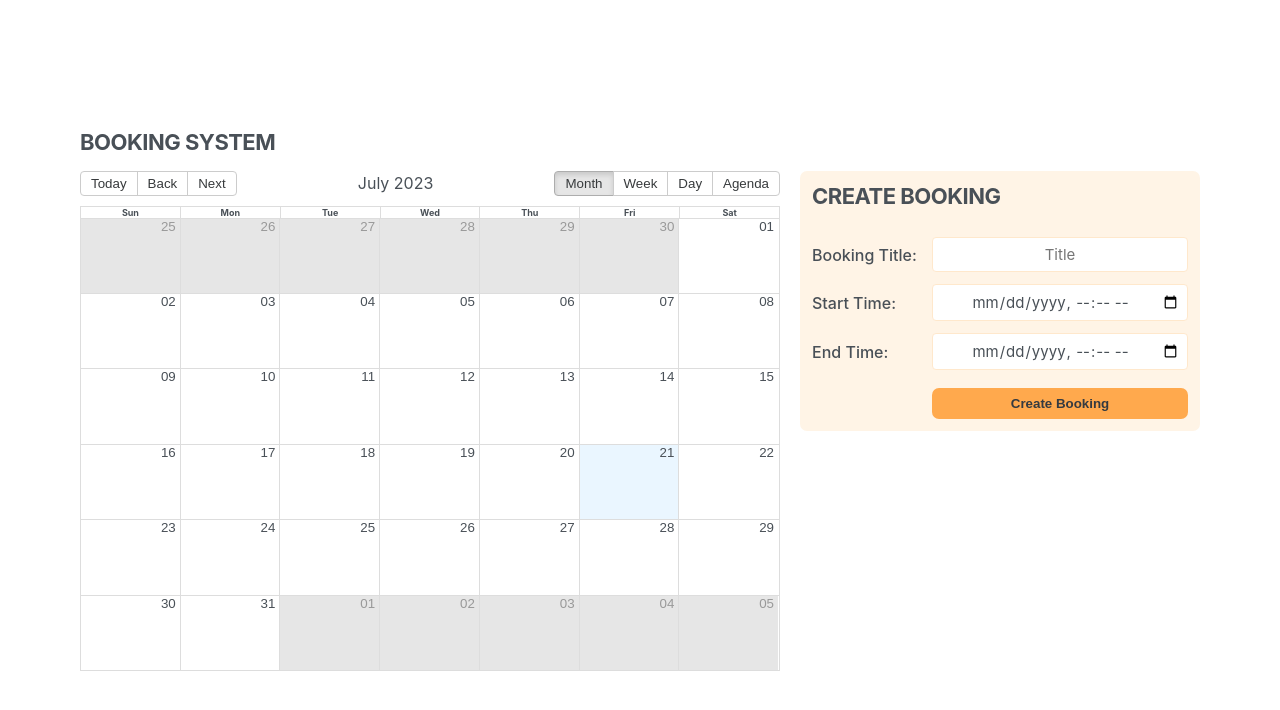
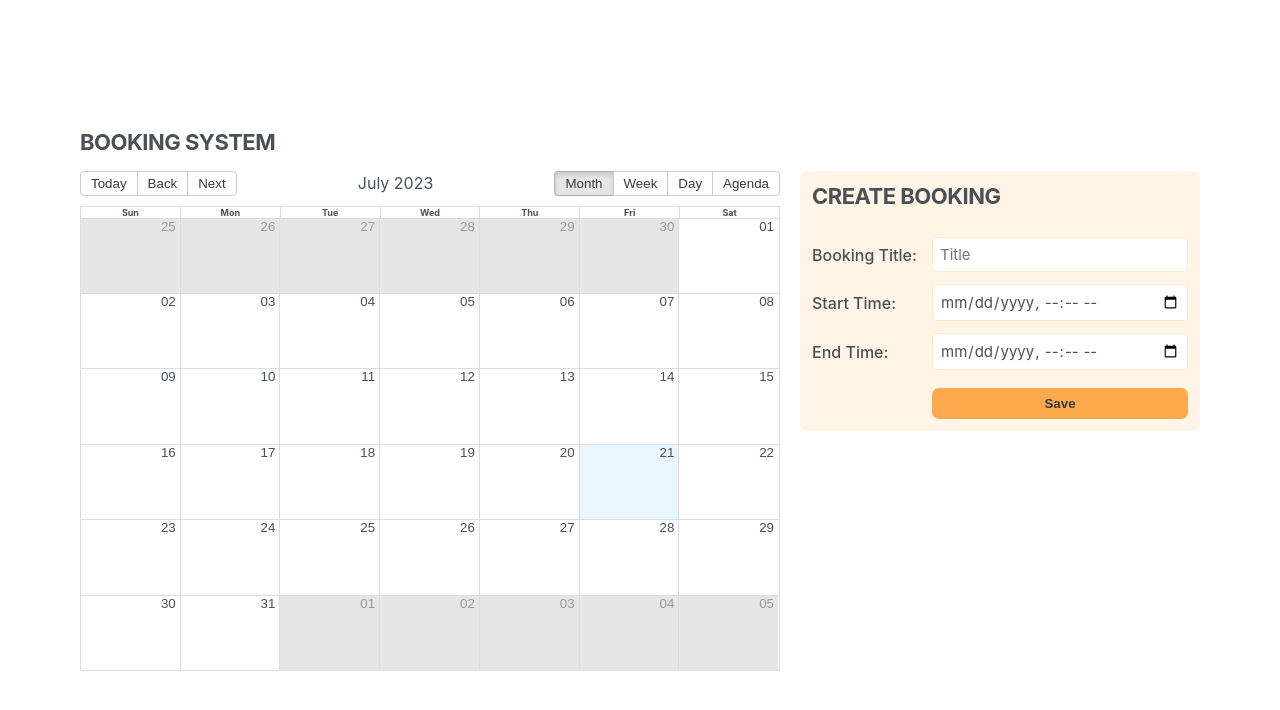
Before and after one commit to nirajan1985/booking-system, a React (Create React App) app: page / in a window 1280 px wide. Shown: the top 710 px of the page. Built offline with nearby package versions, Linux system fonts and the light colour scheme; no server answers.

Commit message:
Adding new feature time window

```diff
--- a/src/client/components/BookingForm.jsx
+++ b/src/client/components/BookingForm.jsx
@@ -7,6 +7,21 @@ const BookingForm = ({ onCreate }) => {
 
   const handleCreate = (e) => {
     e.preventDefault();
+
+    const startTime = new Date(start);
+    const endTime = new Date(end);
+
+    // Check if the booking falls on a weekday (Monday to Friday), Sunday counted 0 as start of week and Saturday counted 6 as last day of week.
+    if (startTime.getDay() === 0 || startTime.getDay() === 6) {
+      alert("Bookings are allowed only during weekdays (Monday to Friday).");
+      return;
+    }
+
+    // Check if the booking starts or ends before 7 AM or after 5 PM
+    if (startTime.getHours() < 7 || endTime.getHours() > 17) {
+      alert("Bookings are allowed only during working hours (7 AM to 5 PM).");
+      return;
+    }
 
     const newBooking = {
       id: Date.now(),
@@ -49,7 +64,7 @@ const BookingForm = ({ onCreate }) => {
         required
       />
 
-      <button className="button">Create Booking</button>
+      <button className="button">Save</button>
     </form>
   );
 };
--- a/src/client/components/BookingSystem.jsx
+++ b/src/client/components/BookingSystem.jsx
@@ -11,7 +11,7 @@ import { useBookingMutation } from "../hooks/useBookingMutation";
 const localizer = momentLocalizer(moment);
 
 const BookingSystem = () => {
-  const { data: bookings = [], isLoading, isError, error } = useBooking(); //TODO do something on error, and maybe show loading spinner?
+  const { data: bookings = [] } = useBooking();
   const { createBooking, updateBooking, deleteBooking } = useBookingMutation();
   const [selectedBooking, setSelectedBooking] = useState(null);
 
--- a/src/index.css
+++ b/src/index.css
@@ -72,7 +72,7 @@ input {
   color: inherit;
   font-size: 1.5rem;
   padding: 0.7rem;
-  text-align: center;
+  text-align: start;
   border: 1px solid var(--color-light);
   border-radius: 4px;
   transition: 0.3s;
```
